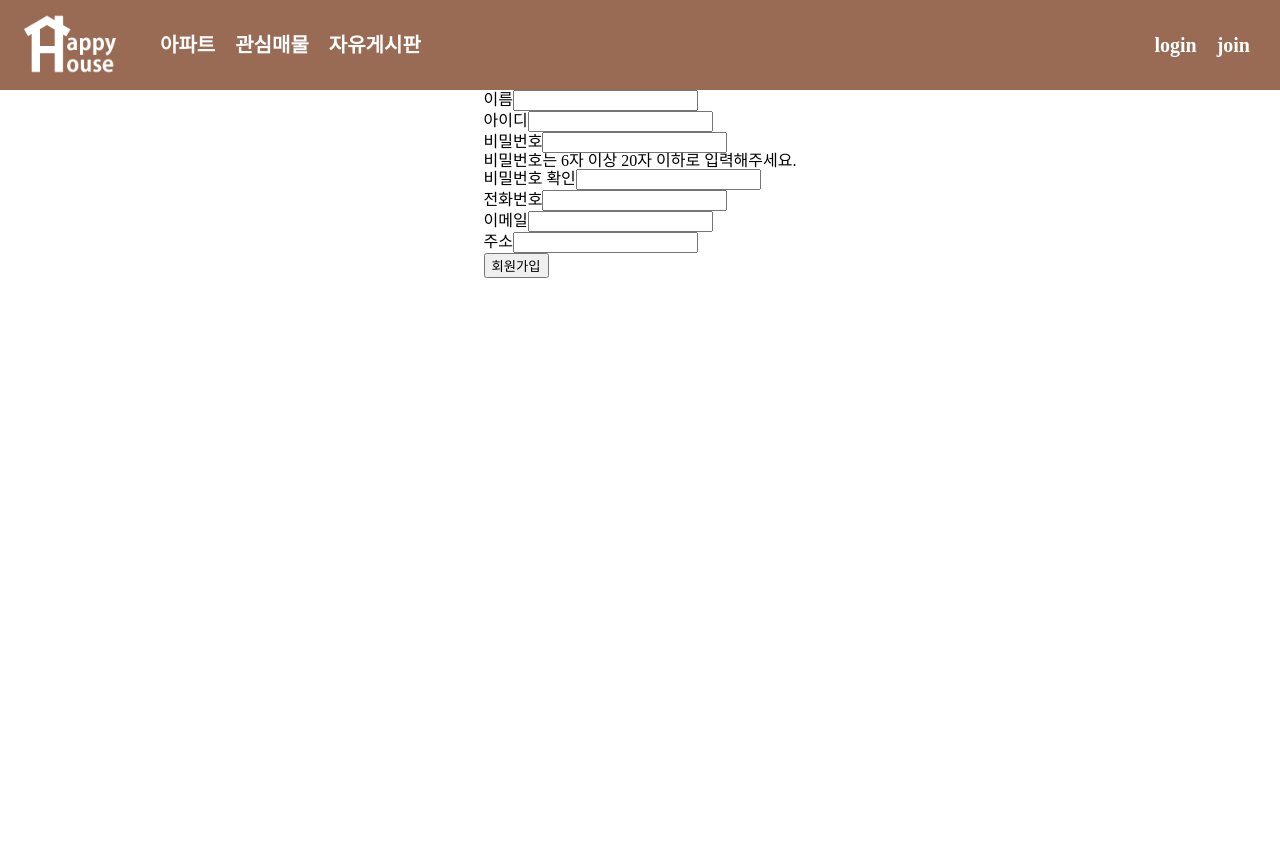
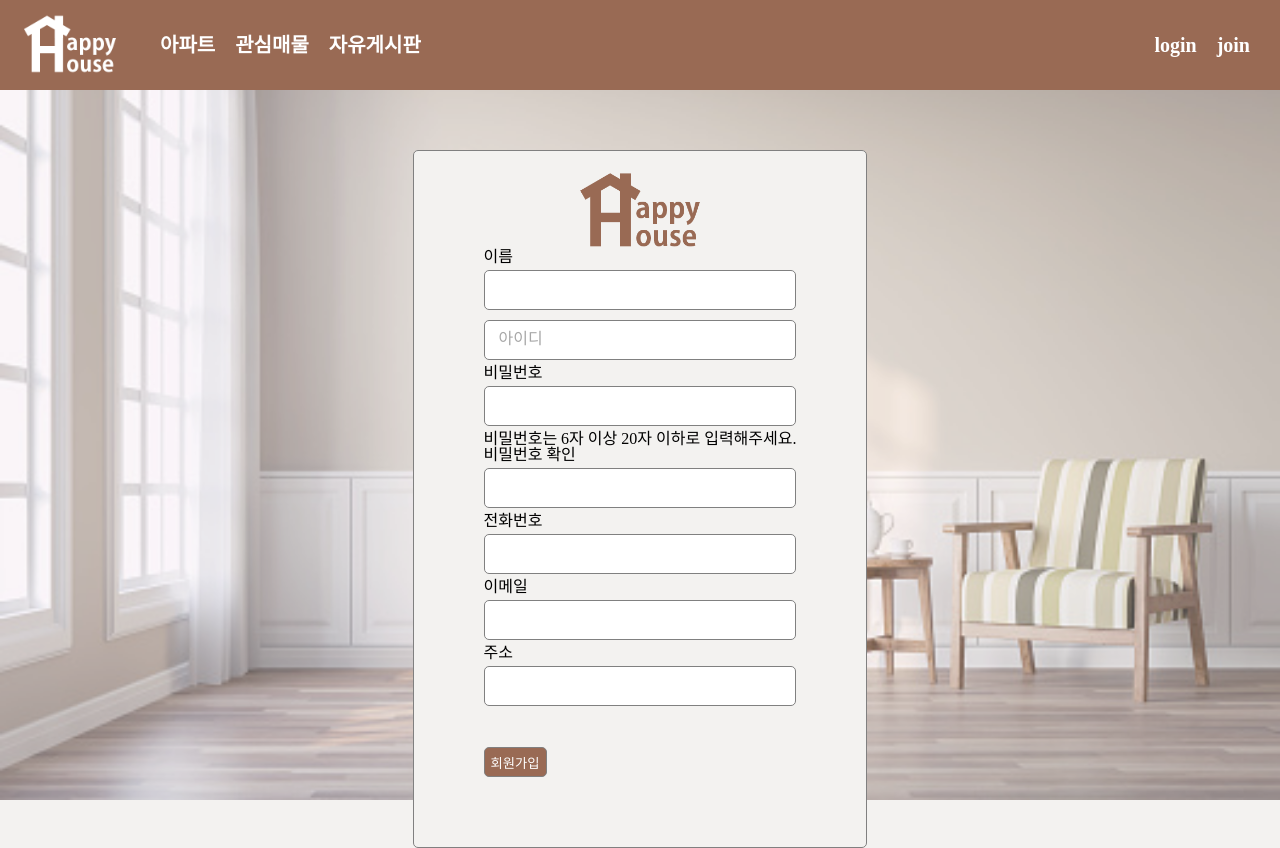
Before and after one commit to norzest/HappyHouseFE, a Vue app: page /member/join in a window 1280 px wide. Before the commit the page ends 800 px from the top, so only its background shows below. Built offline with nearby package versions, Linux system fonts and the light colour scheme.

Commit message:
Update design

```diff
--- a/src/App.vue
+++ b/src/App.vue
@@ -15,6 +15,21 @@ export default {
 </script>
 <style>
 @import url("@/assets/css/reset.css");
+body::before {
+  content: "";
+  position: fixed;
+  top: 0px;
+  left: 0px;
+  right: 0px;
+  bottom: 0px;
+  background: url("./assets/img/main_bg3.jpg");
+  background-size: 100% 100%;
+  opacity: 0.7;
+  z-index: -10;
+}
+body {
+  background-color: #f3f2f0;
+}
 #main {
   margin-top: 90px;
 }
--- a/src/assets/css/reset.css
+++ b/src/assets/css/reset.css
@@ -133,3 +133,7 @@ table {
 a {
   text-decoration: none;
 }
+
+* {
+  box-sizing: border-box;
+}
--- a/src/components/member/JoinForm.vue
+++ b/src/components/member/JoinForm.vue
@@ -1,7 +1,10 @@
 <template>
-  <div class="loginform">
-    <div>
-      <div>
+  <div class="joinform">
+    <div class="joinbox">
+      <div class="jointitle">
+        <img src="../../assets/img/logo_happyhouse.png" alt="" />
+      </div>
+      <div class="join">
         <label for="id">이름</label>
         <input
           type="text"
@@ -10,12 +13,9 @@
           v-model="member.name"
           ref="name"
         />
-      </div>
-      <div>
-        <label for="id">아이디</label>
-        <input type="text" id="id" name="id" v-model="member.id" ref="id" />
-      </div>
-      <div>
+        <div id="inputid" :class="{ ipid: ipid }">
+          <input type="text" id="id" name="id" v-model="member.id" ref="id" />
+        </div>
         <label for="pwd">비밀번호</label>
         <input
           type="password"
@@ -25,8 +25,7 @@
           ref="password"
         />
         <p id="pwd_tf">비밀번호는 6자 이상 20자 이하로 입력해주세요.</p>
-      </div>
-      <div>
+
         <label for="pwdchk">비밀번호 확인</label>
         <input
           type="password"
@@ -36,8 +35,7 @@
           ref="pwdchk"
         />
         <p id="pwd_check_tf"></p>
-      </div>
-      <div>
+
         <label for="phone" class="form-label">전화번호</label>
         <input
           type="tel"
@@ -47,8 +45,7 @@
           v-model="member.phone"
           ref="phone"
         />
-      </div>
-      <div>
+
         <label for="email" class="form-label">이메일</label>
         <input
           type="email"
@@ -58,8 +55,7 @@
           v-model="member.email"
           ref="email"
         />
-      </div>
-      <div>
+
         <label for="address" class="form-label">주소</label>
         <input
           type="text"
@@ -90,6 +86,11 @@ export default {
         address: "",
       },
     };
+  },
+  computed: {
+    ipid() {
+      return this.member.id ? true : false;
+    },
   },
   methods: {
     checkJoin() {
@@ -154,10 +155,67 @@ export default {
 };
 </script>
 
-<style>
-.loginform {
+<style scoped>
+.joinform {
   display: flex;
+  flex-direction: column;
+  align-items: center;
+  padding-top: 60px;
+}
+
+.joinbox {
+  background-color: #f3f2f0;
+  padding: 20px 70px 70px;
+  border: 1px solid gray;
+  border-radius: 5px;
+}
+
+.jointitle {
+  display: flex;
+  align-items: flex-end;
   justify-content: center;
-  align-items: center;
+}
+
+.jointitle img {
+  width: 130px;
+}
+
+.join {
+  display: flex;
+  flex-direction: column;
+}
+input {
+  display: inline-block;
+  width: 100%;
+  height: 40px;
+  border-radius: 5px;
+  margin: 5px 0;
+  padding-left: 15px;
+  border: 1px solid gray;
+}
+button {
+  height: 30px;
+  border-radius: 5px;
+  border: 1px solid gray;
+  margin-top: 20px;
+  background-color: #996a54;
+  color: white;
+}
+
+#inputid::before {
+  content: "아이디";
+  font-size: 16px;
+  margin: 10px 15px;
+  height: 40px;
+  position: absolute;
+  padding: 6px 0;
+  color: #a7a7a7;
+}
+
+.ipid::before {
+  font-size: 10px;
+}
+.ipf {
+  padding: 14px 0 2px 15px !important;
 }
 </style>
--- a/src/components/member/LoginForm.vue
+++ b/src/components/member/LoginForm.vue
@@ -1,12 +1,28 @@
 <template>
   <div class="loginform">
-    <div>
-      <label for="id">아이디</label>
-      <input type="text" id="id" name="id" v-model="user.id" /><br />
-      <label for="pwd">비밀번호</label>
-      <input type="password" id="pwd" name="pwd" v-model="user.pwd" /><br />
-      <button @click="loginMethod">로그인</button>
-      <p>{{ noLogin }}</p>
+    <div class="loginbox">
+      <div class="logintitle">
+        <img src="../../assets/img/logo_happyhouse.png" alt="" />
+      </div>
+      <div class="login">
+        <input
+          type="text"
+          id="id"
+          name="id"
+          v-model="user.id"
+          placeholder="아이디"
+        />
+
+        <input
+          type="password"
+          id="pwd"
+          name="pwd"
+          v-model="user.pwd"
+          placeholder="비밀번호"
+        />
+        <button @click="loginMethod">로그인</button>
+        <p>{{ noLogin }}</p>
+      </div>
     </div>
   </div>
 </template>
@@ -49,11 +65,43 @@ export default {
 };
 </script>
 
-<style>
+<style scoped>
 .loginform {
-  margin-top: 90px;
   display: flex;
-  justify-content: center;
+  flex-direction: column;
   align-items: center;
+  padding-top: 60px;
+}
+.loginbox {
+  background-color: #f3f2f0;
+  padding: 50px 70px 70px;
+  border: 1px solid gray;
+  border-radius: 5px;
+}
+.logintitle {
+  text-align: center;
+  margin-bottom: 30px;
+}
+
+.login {
+  display: flex;
+  flex-direction: column;
+}
+input {
+  height: 40px;
+  border-radius: 5px;
+  margin: 5px 0;
+  padding: 5px 15px;
+  border: 1px solid gray;
+}
+button {
+  height: 30px;
+  border-radius: 5px;
+  border: 1px solid gray;
+  margin-top: 20px;
+  background-color: #996a54;
+  color: white;
+  font-weight: bold;
+  font-size: 16px;
 }
 </style>
```
Also changed, not shown: src/assets/img/main_bg3.jpg (added).
